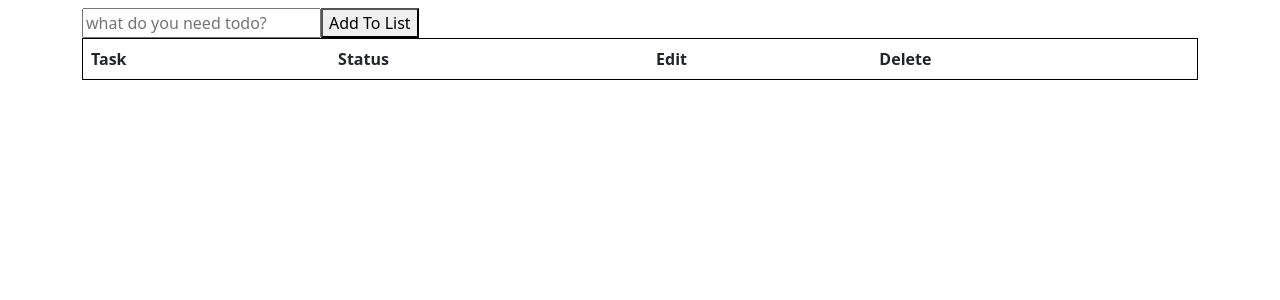
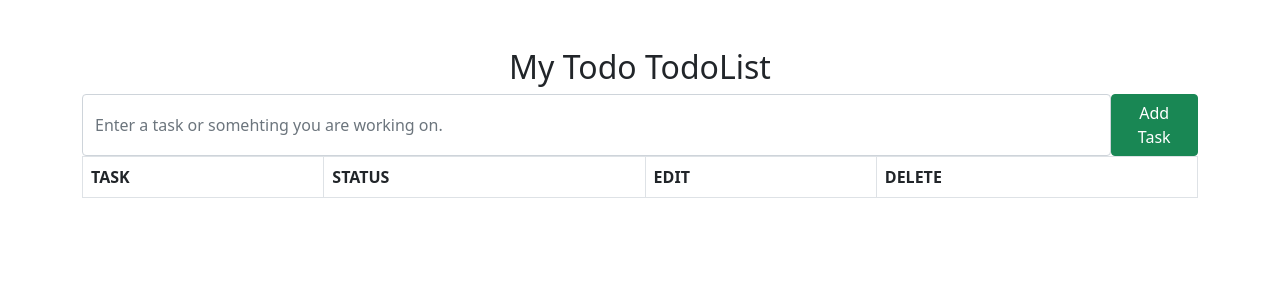
Before and after one commit to tora-pan/100daysofcode, a Vue app in the folder Vue/todo-list/: page / in a window 1280 px wide. Shown: the top 300 px of the page. Built offline with nearby package versions, Linux system fonts and the light colour scheme.

Commit message:
Day # 20

```diff
--- a/Vue/todo-list/src/App.vue
+++ b/Vue/todo-list/src/App.vue
@@ -1,16 +1,16 @@
 <template>
   <div id="app">
-    <TodoList3></TodoList3>
+    <TodoList5></TodoList5>
   </div>
 </template>
 
 <script>
-import TodoList3 from "./components/TodoList3.vue";
+import TodoList5 from "./components/TodoList5.vue";
 
 export default {
   name: "App",
   components: {
-    TodoList3,
+    TodoList5,
   },
 };
 </script>
--- /dev/null
+++ b/Vue/todo-list/src/components/TodoList5.vue
@@ -0,0 +1,72 @@
+<template>
+  <div class="container">
+    <div class="text-center mt-5">
+      <h2>My Todo TodoList</h2>
+    </div>
+    <div class="d-flex">
+      <input
+        type="text"
+        class="form-control"
+        v-model="task"
+        placeholder="Enter a task or somehting you are working on."
+      />
+      <button @click="addTask" class="btn btn-rounded btn-success">
+        Add Task
+      </button>
+    </div>
+    <table class="table table-bordered">
+      <thead>
+        <tr>
+          <th>TASK</th>
+          <th>STATUS</th>
+          <th>EDIT</th>
+          <th>DELETE</th>
+        </tr>
+      </thead>
+      <tbody>
+        <tr v-for="(task, index) in tasks" :key="task">
+          <td>{{ task.name }}</td>
+          <td>{{ task.isCompleted }}</td>
+          <td><div @click="editTask(index)">E</div></td>
+          <td><div @click="deleteTask(index)">D</div></td>
+        </tr>
+      </tbody>
+    </table>
+  </div>
+</template>
+
+<script>
+export default {
+  name: "TodoList5",
+  data() {
+    return {
+      task: "",
+      tasks: [],
+      status: 0,
+      isCompleted: false,
+      currentlyEditing: null,
+    };
+  },
+  methods: {
+    addTask() {
+      if (this.task.length === 0) return;
+      if (this.currentlyEditing === null) {
+        this.tasks.push({ name: this.task, currentStatus: "Pending" });
+      } else {
+        this.tasks[this.currentlyEditing].name = this.task;
+        this.currentlyEditing = null;
+      }
+      this.task = '';
+    },
+    editTask(index) {
+      this.task = this.tasks[index].name;
+      this.currentlyEditing = index;
+    },
+    deleteTask(index) {
+      this.tasks.splice(index, 1);
+    },
+  },
+};
+</script>
+
+<style></style>
--- a/Vue/todo-list/src/main.js
+++ b/Vue/todo-list/src/main.js
@@ -9,9 +9,3 @@ Vue.config.productionTip = false;
 new Vue({
   render: (h) => h(App),
 }).$mount("#app");
-
-const someNumber = 10;
-
-function test(){
-  someNumber
-}
```
Also changed, not shown: 1 other file (tests, documents, lock files or other folders).
